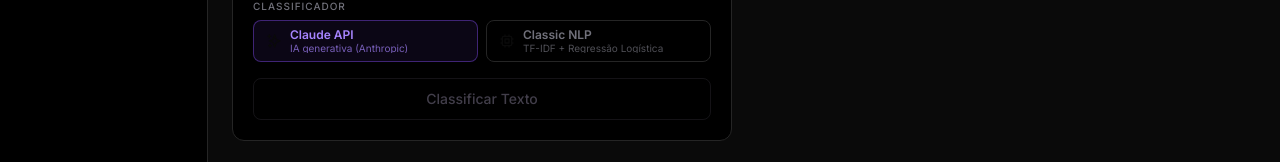
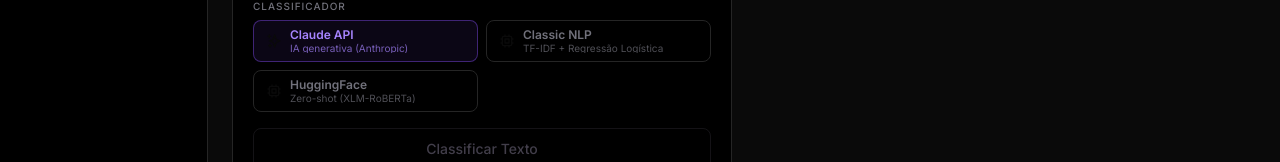
Before and after one commit to SiddSparrow/AutoU_challenge, a React (Vite) app in the folder frontend/: page / in a window 1280 px wide. Shown: the part 361-523 px from the top of the page. Built offline with nearby package versions, Linux system fonts and the light colour scheme; no server answers.

Commit message:
feat: add HuggingFace provider to EmailUploader and update Provider type

```diff
--- a/frontend/src/components/EmailUploader.tsx
+++ b/frontend/src/components/EmailUploader.tsx
@@ -13,6 +13,7 @@ const ACCEPTED_TYPES = ["text/plain", "application/pdf"];
 const PROVIDERS: { value: Provider; label: string; description: string }[] = [
   { value: "claude", label: "Claude API", description: "IA generativa (Anthropic)" },
   { value: "classic", label: "Classic NLP", description: "TF-IDF + Regressão Logística" },
+  { value: "huggingface", label: "HuggingFace", description: "Zero-shot (XLM-RoBERTa)" },
 ];
 
 export function EmailUploader({ onSubmitText, onSubmitFile, loading }: Props) {
--- a/frontend/src/types/index.ts
+++ b/frontend/src/types/index.ts
@@ -1,4 +1,4 @@
-export type Provider = "claude" | "classic";
+export type Provider = "claude" | "classic" | "huggingface";
 
 export type EmailTag =
   | "SPAM"
```
